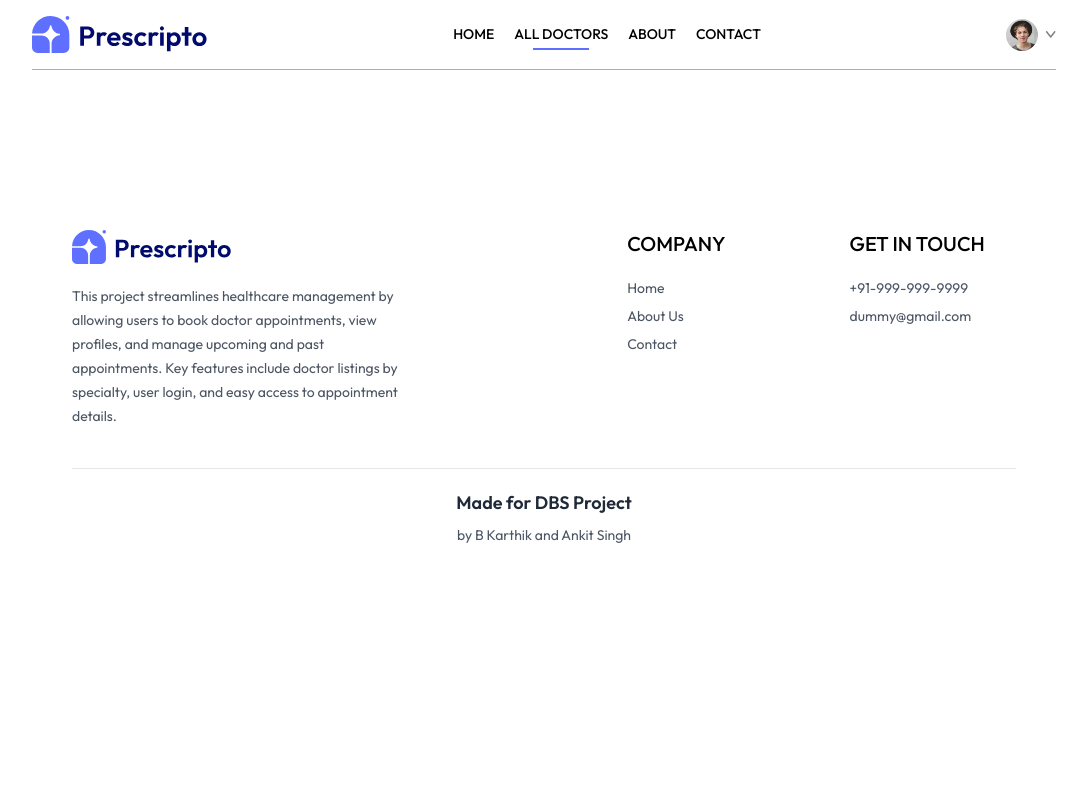
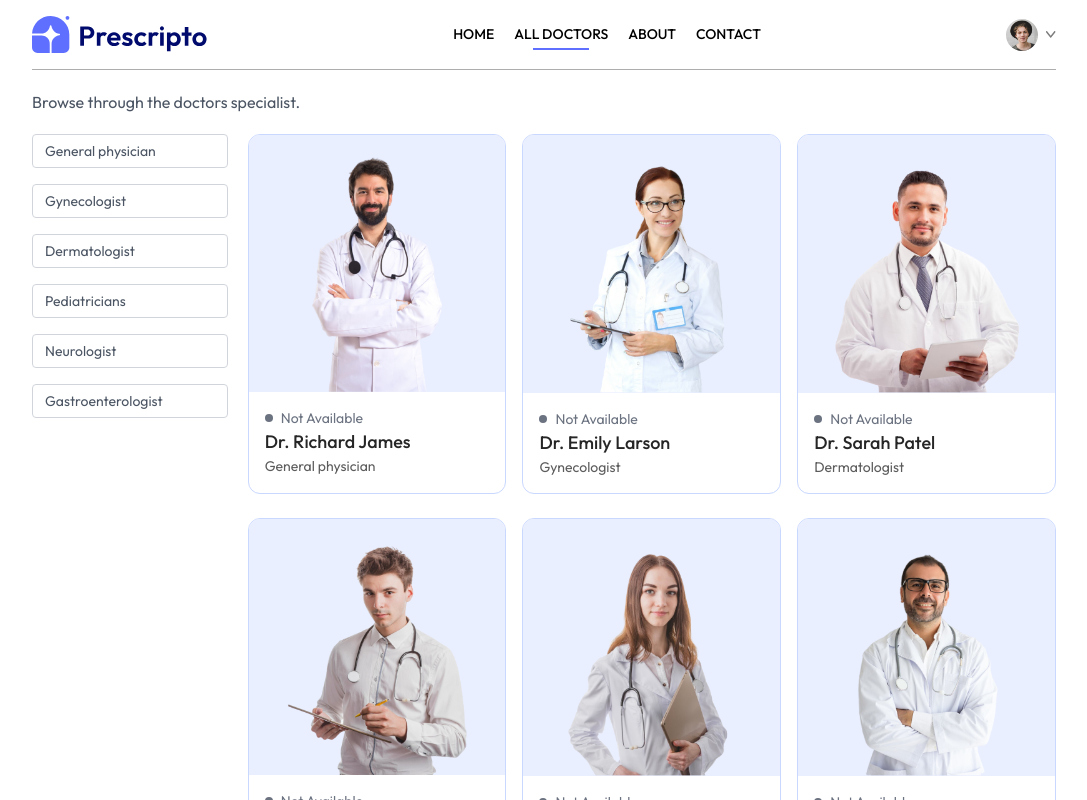
Before and after one commit to BKarthik7/Prescripto, a React (Vite) app in the folder frontend/: page /doctors in a window 1280 px wide. Shown: the top 800 px of the page, without its empty margins (96-1183 px from the left). Built offline with nearby package versions, Linux system fonts and the light colour scheme.

Commit message:
feat: All Doctors  + Classification

```diff
--- a/frontend/src/pages/Doctors.jsx
+++ b/frontend/src/pages/Doctors.jsx
@@ -1,9 +1,57 @@
-import React from 'react'
+import React, { useContext, useEffect, useState } from 'react'
+import { AppContext } from '../context/AppContext'
+import { useNavigate, useParams } from 'react-router-dom'
 
 const Doctors = () => {
+
+  const { speciality } = useParams()
+
+  const [filterDoc, setFilterDoc] = useState([])
+  const [showFilter, setShowFilter] = useState(false)
+  const navigate = useNavigate();
+
+  const { doctors } = useContext(AppContext)
+
+  const applyFilter = () => {
+    if (speciality) {
+      setFilterDoc(doctors.filter(doc => doc.speciality === speciality))
+    } else {
+      setFilterDoc(doctors)
+    }
+  }
+
+  useEffect(() => {
+    applyFilter()
+  }, [doctors, speciality])
+
   return (
     <div>
-
+      <p className='text-gray-600'>Browse through the doctors specialist.</p>
+      <div className='flex flex-col sm:flex-row items-start gap-5 mt-5'>
+        <button onClick={() => setShowFilter(!showFilter)} className={`py-1 px-3 border rounded text-sm  transition-all sm:hidden ${showFilter ? 'bg-primary text-white' : ''}`}>Filters</button>
+        <div className={`flex-col gap-4 text-sm text-gray-600 ${showFilter ? 'flex' : 'hidden sm:flex'}`}>
+          <p onClick={() => speciality === 'General physician' ? navigate('/doctors') : navigate('/doctors/General physician')} className={`w-[94vw] sm:w-auto pl-3 py-1.5 pr-16 border border-gray-300 rounded transition-all cursor-pointer ${speciality === 'General physician' ? 'bg-[#E2E5FF] text-black ' : ''}`}>General physician</p>
+          <p onClick={() => speciality === 'Gynecologist' ? navigate('/doctors') : navigate('/doctors/Gynecologist')} className={`w-[94vw] sm:w-auto pl-3 py-1.5 pr-16 border border-gray-300 rounded transition-all cursor-pointer ${speciality === 'Gynecologist' ? 'bg-[#E2E5FF] text-black ' : ''}`}>Gynecologist</p>
+          <p onClick={() => speciality === 'Dermatologist' ? navigate('/doctors') : navigate('/doctors/Dermatologist')} className={`w-[94vw] sm:w-auto pl-3 py-1.5 pr-16 border border-gray-300 rounded transition-all cursor-pointer ${speciality === 'Dermatologist' ? 'bg-[#E2E5FF] text-black ' : ''}`}>Dermatologist</p>
+          <p onClick={() => speciality === 'Pediatricians' ? navigate('/doctors') : navigate('/doctors/Pediatricians')} className={`w-[94vw] sm:w-auto pl-3 py-1.5 pr-16 border border-gray-300 rounded transition-all cursor-pointer ${speciality === 'Pediatricians' ? 'bg-[#E2E5FF] text-black ' : ''}`}>Pediatricians</p>
+          <p onClick={() => speciality === 'Neurologist' ? navigate('/doctors') : navigate('/doctors/Neurologist')} className={`w-[94vw] sm:w-auto pl-3 py-1.5 pr-16 border border-gray-300 rounded transition-all cursor-pointer ${speciality === 'Neurologist' ? 'bg-[#E2E5FF] text-black ' : ''}`}>Neurologist</p>
+          <p onClick={() => speciality === 'Gastroenterologist' ? navigate('/doctors') : navigate('/doctors/Gastroenterologist')} className={`w-[94vw] sm:w-auto pl-3 py-1.5 pr-16 border border-gray-300 rounded transition-all cursor-pointer ${speciality === 'Gastroenterologist' ? 'bg-[#E2E5FF] text-black ' : ''}`}>Gastroenterologist</p>
+        </div>
+        <div className='w-full grid grid-cols-auto gap-4 gap-y-6'>
+          {filterDoc.map((item, index) => (
+            <div onClick={() => { navigate(`/appointment/${item._id}`); scrollTo(0, 0) }} className='border border-[#C9D8FF] rounded-xl overflow-hidden cursor-pointer hover:translate-y-[-10px] transition-all duration-500' key={index}>
+              <img className='bg-[#EAEFFF]' src={item.image} alt="" />
+              <div className='p-4'>
+                <div className={`flex items-center gap-2 text-sm text-center ${item.available ? 'text-green-500' : "text-gray-500"}`}>
+                  <p className={`w-2 h-2 rounded-full ${item.available ? 'bg-green-500' : "bg-gray-500"}`}></p><p>{item.available ? 'Available' : "Not Available"}</p>
+                </div>
+                <p className='text-[#262626] text-lg font-medium'>{item.name}</p>
+                <p className='text-[#5C5C5C] text-sm'>{item.speciality}</p>
+              </div>
+            </div>
+          ))}
+        </div>
+      </div>
     </div>
   )
 }
```
